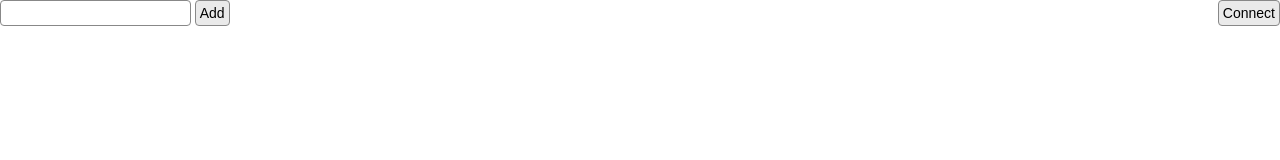
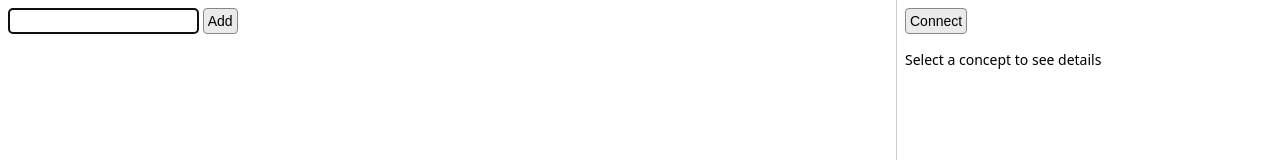
Before and after one commit to chuanqisun/mugen-ai, a website built with Vite: page index.html in a window 1280 px wide. Shown: the top 160 px of the page. Built offline with nearby package versions, Linux system fonts and the light colour scheme.

Commit message:
update doc

```diff
--- a/index.html
+++ b/index.html
@@ -8,18 +8,19 @@
   </head>
   <body>
     <div class="idea-workbench">
-      <form id="creation-form">
+      <form class="idea-header" id="creation-form">
         <div class="field--inline">
-          <input name="newItemInput" type="text" />
+          <input name="newItemInput" type="text" autofocus />
           <button type="submit">Add</button>
         </div>
       </form>
       <div class="idea-grid" id="sandbox"></div>
     </div>
-    <aside id="sidebar">
-      <menu>
+    <aside class="details-pane" id="sidebar">
+      <menu class="details-header">
         <button commandfor="connection-dialog" command="show-modal">Connect</button>
       </menu>
+      <div class="details-content" id="details-content">Select a concept to see details</div>
     </aside>
     <dialog id="connection-dialog">
       <form id="connection-form" method="dialog">
--- a/src/prototype.css
+++ b/src/prototype.css
@@ -3,6 +3,7 @@
   --btn-background: #eaeaea;
   --btn-border-hover: #555;
   --btn-background-hover: #d3d3d3;
+  --divider-color: #ccc;
 }
 
 * {
--- a/src/style.css
+++ b/src/style.css
@@ -15,15 +15,41 @@ body {
   grid-template-columns: 1fr auto;
 }
 
+.details-pane {
+  border-left: 1px solid var(--divider-color);
+  display: grid;
+  grid-template-rows: auto 1fr;
+  gap: 8px;
+  width: 30vw;
+  max-width: 40rem;
+  box-sizing: border-box;
+}
+
+.details-header {
+  padding: 8px 8px 4px 8px;
+}
+
+.details-content {
+  padding: 4px 8px 8px 8px;
+  overflow-y: auto;
+}
+
 .idea-workbench {
   display: grid;
   grid-template-rows: auto 1fr;
+  gap: 8px;
+  min-height: 0;
+}
+
+.idea-header {
+  padding: 8px 8px 4px 8px;
 }
 
 .idea-grid {
-  padding: 8px;
+  padding: 4px 8px 8px 8px;
   display: flex;
   flex-wrap: wrap;
   gap: 4px;
   align-content: start;
+  overflow-y: auto;
 }
```
